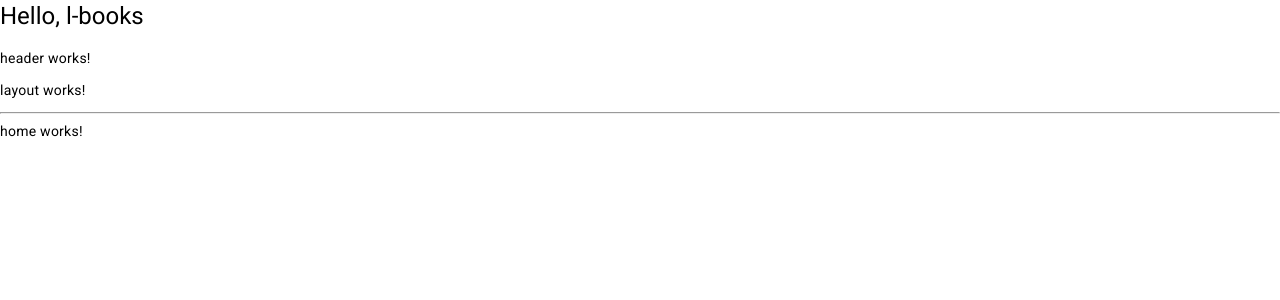
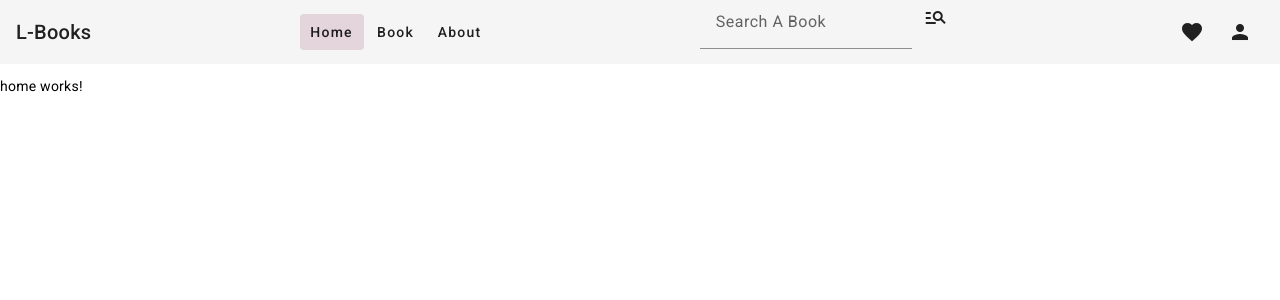
Before and after one commit to lookrs/l-books, an Angular app: page /home in a window 1280 px wide. Shown: the top 300 px of the page. Built offline with nearby package versions, Linux system fonts and the light colour scheme.

Commit message:
basically layout

```diff
--- a/src/app/app.component.html
+++ b/src/app/app.component.html
@@ -1,3 +1,2 @@
-<h1>Hello, {{ title }}</h1>
 <app-layout></app-layout>
 <router-outlet></router-outlet>
--- a/src/app/layout/header/header.component.css
+++ b/src/app/layout/header/header.component.css
@@ -0,0 +1,18 @@
+/* .example-spacer {
+  flex: 1 1 auto;
+} */
+.container{
+  display: flex;
+  justify-content: space-between;
+}
+.example-spacer{
+  margin-top: 5px;
+}
+.example-container{
+  display: flex;
+  justify-content: center;
+}
+.router-active{
+  background-color: rgb(228, 213, 220);
+
+}
--- a/src/app/layout/header/header.component.html
+++ b/src/app/layout/header/header.component.html
@@ -1 +1,44 @@
-<p>header works!</p>
+<p>
+  <mat-toolbar class="container">
+    <div class="left">
+      <span>L-Books</span>
+    </div>
+    <section>
+      <div class="example-button-row">
+        <a mat-button routerLink="home" routerLinkActive="router-active">Home</a>
+        <a mat-button routerLink="book" routerLinkActive="router-active">Book</a>
+        <a mat-button routerLink="about" routerLinkActive="router-active">About</a>
+      </div>
+    </section>
+    <!-- <span class="example-spacer"></span> -->
+    <div class="example-container">
+
+      <mat-form-field>
+        <mat-label>Search A Book</mat-label>
+        <input matInput />
+      </mat-form-field>
+      <button
+        mat-icon-button
+      >
+        <mat-icon>manage_search</mat-icon>
+      </button>
+    </div>
+
+    <div class="right">
+      <button
+        mat-icon-button
+        class="example-icon favorite-icon"
+        aria-label="Example icon-button with heart icon"
+      >
+        <mat-icon>favorite</mat-icon>
+      </button>
+      <button
+        mat-icon-button
+        class="example-icon"
+        aria-label="Example icon-button with person icon"
+      >
+        <mat-icon>person</mat-icon>
+      </button>
+    </div>
+  </mat-toolbar>
+</p>
--- a/src/app/layout/layout/layout.component.html
+++ b/src/app/layout/layout/layout.component.html
@@ -1,3 +1 @@
 <app-header></app-header>
-<p>layout works!</p>
-<hr>
```
Also changed, not shown: src/app/app.module.ts (+13 -10 lines).
